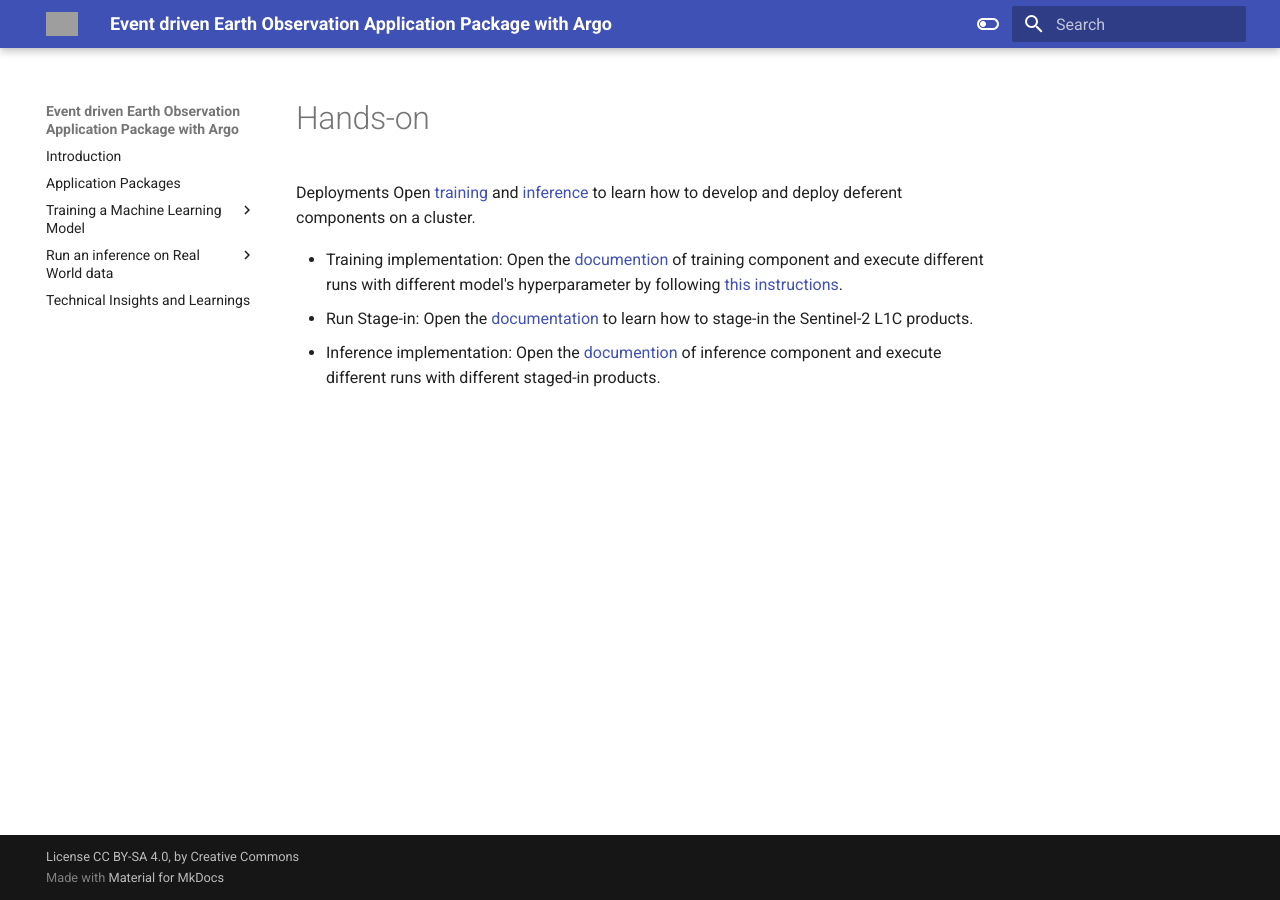
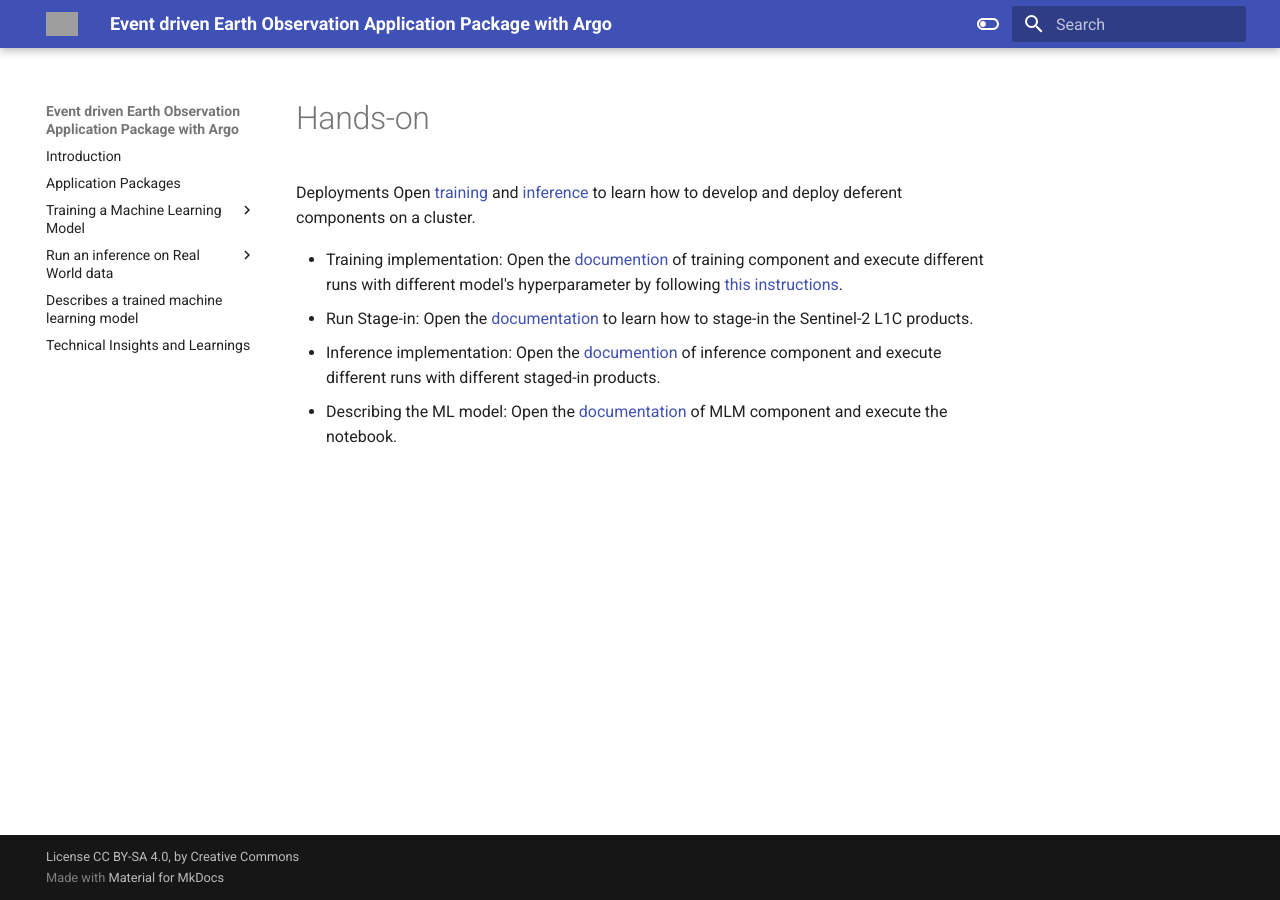
Before and after one commit to simonevaccari/machine-learning-process, an MkDocs documentation site: the page built from docs/hands-on.md, in a window 1280 px wide. Built offline with MkDocs 1.6.1 and Material for MkDocs 9.7.7, drawn with Linux system fonts in a browser that asks for light colours; grey boxes are pictures that could not be loaded.

Commit message:
docs: add MLM

```diff
--- a/docs/hands-on.md
+++ b/docs/hands-on.md
@@ -8,3 +8,5 @@
 Open the [documentation](../inference/app-package/stage-in/README.md) to learn how to stage-in the Sentinel-2 L1C products.
 - Inference implementation:
 Open the [documention](../inference/make-inference/README.md) of inference component and execute different runs with different staged-in products.
+- Describing the ML model:
+Open the [documentation](../MLM/README.md) of MLM component and execute the notebook.
--- a/mkdocs.yaml
+++ b/mkdocs.yaml
@@ -67,6 +67,7 @@
     - Container: 'inference-container.md'
     - Stage-in: 'stage-in.md'
     - Run Inference Module using CWL Runner: 'inference-cwl.md'
+  - Describes a trained machine learning model: 'mlm.md'
   - Technical Insights and Learnings: 'insights.md'
 
 
```
Also changed, not shown: docs/mlm.md (added, +8 -0 lines).
